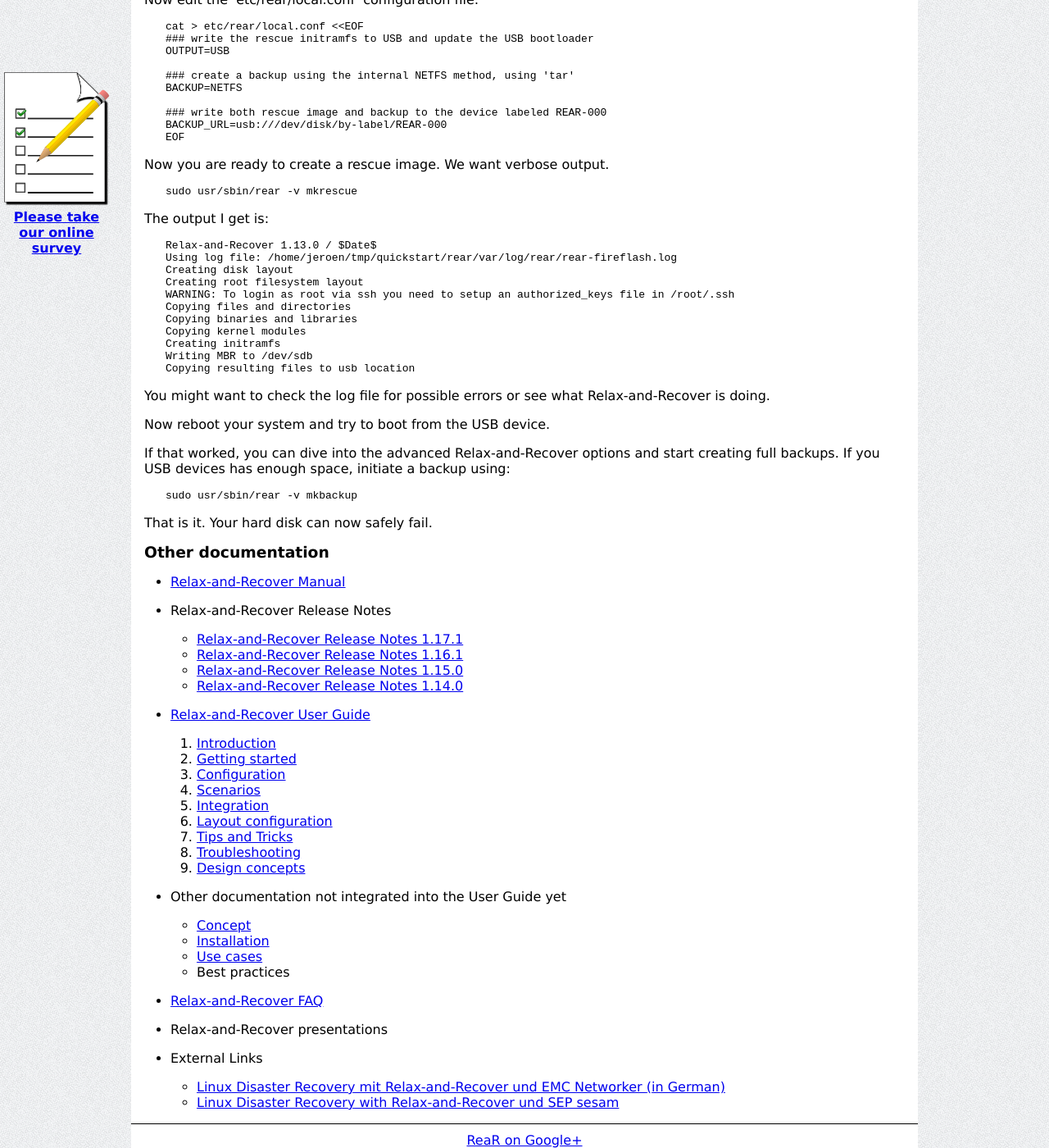
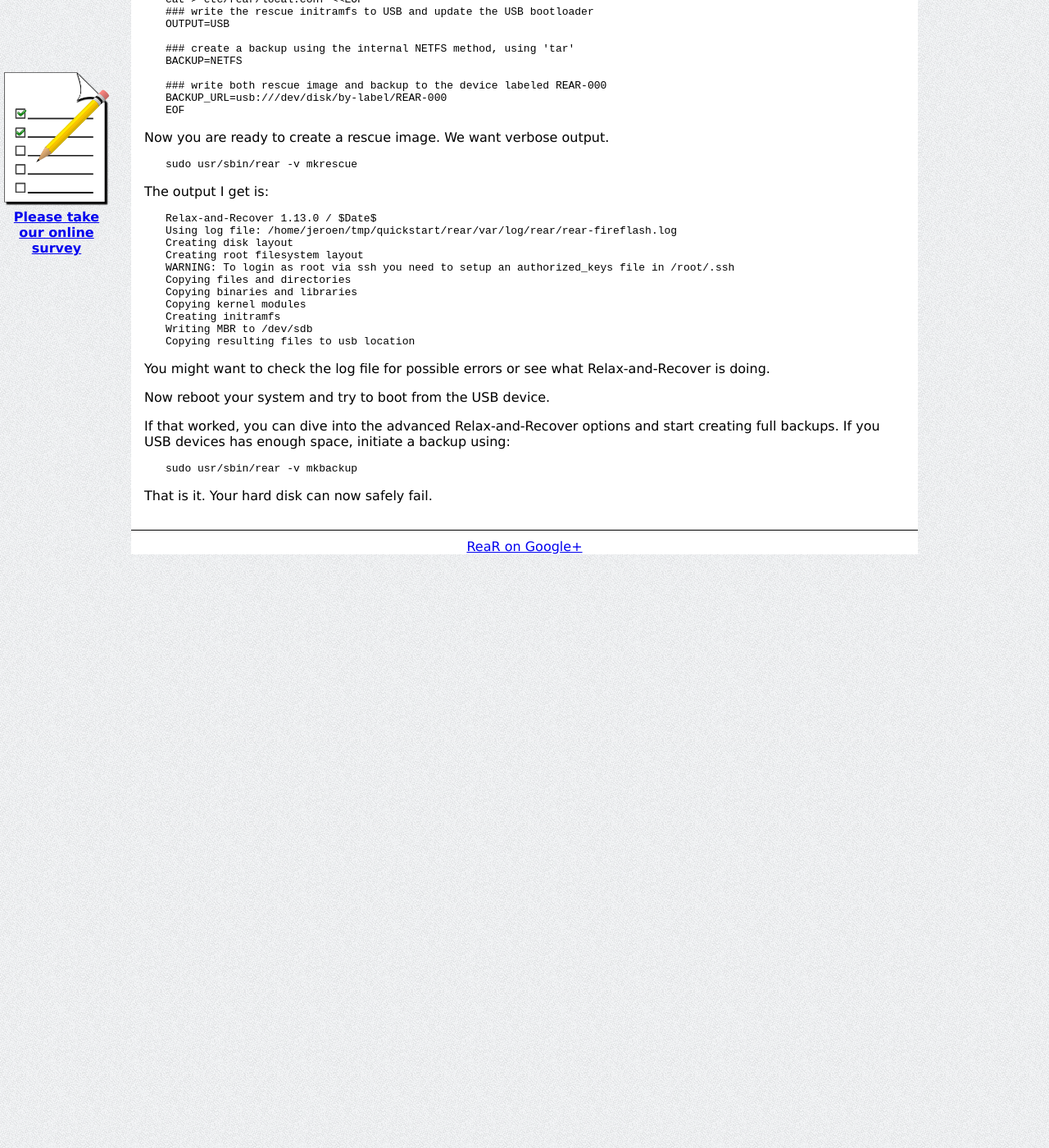
Before and after one commit to rear/rear.github.com, a Jekyll site: the page built from documentation/getting-started.md, in a window 1280 px wide and 1400 px high, scrolled down 627 px. Shown: the whole window at 82% size. Built offline with Jekyll 4.4.1, drawn with Linux system fonts in a browser that asks for light colours; comment, search, counter and statistics services are not loaded; after the commit the page ends 1303 px from its top, so only the background shows below that; some of the changed text lies outside the part shown.

Commit message:
Clean up quick start guide

```diff
--- a/documentation/getting-started.md
+++ b/documentation/getting-started.md
@@ -1,11 +1,9 @@
 ---
 layout: default
-title: Relax-and-Recover documentation
+title: Relax-and-Recover quick start
 ---
 
-## Relax-and-Recover documentation
-
-### Getting Started
+## Getting Started
 
 This quick start guide will show you how to run Relax-and-Recover from the git
 checkout and create a bootable USB backup.
@@ -74,42 +72,3 @@
     sudo usr/sbin/rear -v mkbackup
 
 That is it. Your hard disk can now safely fail.
-
-### Other documentation
-
- - [Relax-and-Recover Manual](https://github.com/rear/rear/blob/master/doc/rear.8.asciidoc)
-
- - Relax-and-Recover Release Notes
-
-   * [Relax-and-Recover Release Notes 1.17.1](http://relax-and-recover.org/documentation/release-notes-1-17)
-   * [Relax-and-Recover Release Notes 1.16.1](http://relax-and-recover.org/documentation/release-notes-1-16)
-   * [Relax-and-Recover Release Notes 1.15.0](http://relax-and-recover.org/documentation/release-notes-1-15)
-   * [Relax-and-Recover Release Notes 1.14.0](http://relax-and-recover.org/documentation/release-notes-1-14)
-
- - [Relax-and-Recover User Guide](https://github.com/rear/rear/blob/master/doc/user-guide/relax-and-recover-user-guide.asciidoc)
-
-   1. [Introduction](https://github.com/rear/rear/blob/master/doc/user-guide/01-introduction.asciidoc)
-   2. [Getting started](https://github.com/rear/rear/blob/master/doc/user-guide/02-getting-started.asciidoc)
-   3. [Configuration](https://github.com/rear/rear/blob/master/doc/user-guide/03-configuration.asciidoc)
-   4. [Scenarios](https://github.com/rear/rear/blob/master/doc/user-guide/04-scenarios.asciidoc)
-   5. [Integration](https://github.com/rear/rear/blob/master/doc/user-guide/05-integration.asciidoc)
-   6. [Layout configuration](https://github.com/rear/rear/blob/master/doc/user-guide/06-layout-configuration.asciidoc)
-   7. [Tips and Tricks](https://github.com/rear/rear/blob/master/doc/user-guide/07-tips-and-tricks.asciidoc)
-   8. [Troubleshooting](https://github.com/rear/rear/blob/master/doc/user-guide/08-troubleshooting.asciidoc)
-   9. [Design concepts](https://github.com/rear/rear/blob/master/doc/user-guide/09-design-concepts.asciidoc)
-
- - Other documentation not integrated into the User Guide yet
-
-   * [Concept](http://relax-and-recover.org/documentation/concept)
-   * [Installation](http://relax-and-recover.org/documentation/installation)
-   * [Use cases](http://relax-and-recover.org/documentation/usecases)
-   * Best practices
-
- - [Relax-and-Recover FAQ](http://relax-and-recover.org/documentation/faq)
-
- - Relax-and-Recover presentations
-
- - External Links
-
-   * [Linux Disaster Recovery mit Relax-and-Recover und EMC Networker (in German)](http://backupinferno.de/?p=358)
-   * [Linux Disaster Recovery with Relax-and-Recover und SEP sesam](http://wiki.sepsoftware.com/wiki/index.php/Disaster_Recovery_for_Linux_3.0_en)
```
